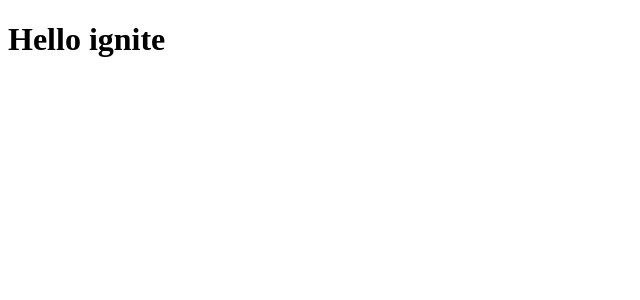
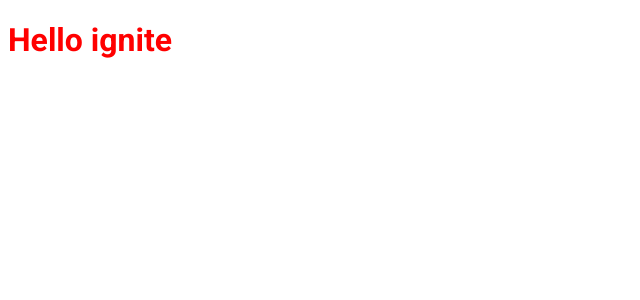
Before and after one commit to allyson7/spirit-news, a Next.js app: page / in a window 1280 px wide. Shown: the top 300 px of the page, without its empty margins (0-640 px from the left). Built offline with nearby package versions, Linux system fonts and the light colour scheme.

Commit message:
:lipstick: started configuring css modules with sass

```diff
--- a/pages/_app.js
+++ /dev/null
@@ -1,3 +0,0 @@
-export default function App({ Component, pageProps }) {
-  return <Component {...pageProps} />
-}
--- a/pages/index.js
+++ /dev/null
@@ -1,5 +0,0 @@
-
-export default function Home() {
-  return (<h1>Hello ignite</h1>
-  )
-}
--- /dev/null
+++ b/src/pages/_app.tsx
@@ -0,0 +1,5 @@
+import { AppProps } from "next/app";
+
+export default function App({ Component, pageProps }: AppProps) {
+  return <Component {...pageProps} />;
+}
--- /dev/null
+++ b/src/pages/_document.tsx
@@ -0,0 +1,23 @@
+import Document, { Html, Main, NextScript, Head } from "next/document";
+
+export default class MyDocument extends Document {
+  render() {
+    return (
+      <Html>
+        <Head>
+          <link rel="preconnect" href="https://fonts.googleapis.com" />
+          <link rel="preconnect" href="https://fonts.gstatic.com" />
+          <link
+            href="https://fonts.googleapis.com/css2?family=Roboto:wght@400;700;900&display=swap"
+            rel="stylesheet"
+          />
+          <title>spirit.news</title>
+        </Head>
+        <body>
+          <Main />
+          <NextScript />
+        </body>
+      </Html>
+    );
+  }
+}
--- /dev/null
+++ b/src/pages/index.tsx
@@ -0,0 +1,5 @@
+import styles from "../styles/home.module.scss";
+
+export default function Home() {
+  return <h1 className={styles.title}>Hello ignite</h1>;
+}
--- /dev/null
+++ b/src/styles/home.module.scss
@@ -0,0 +1,4 @@
+.title {
+  color: red;
+  font-family: roboto;
+}
```
Also changed, not shown: package.json (+4 -3 lines), tsconfig.json (added, +30 -0 lines), 2 other files (tests, documents, lock files or other folders).
